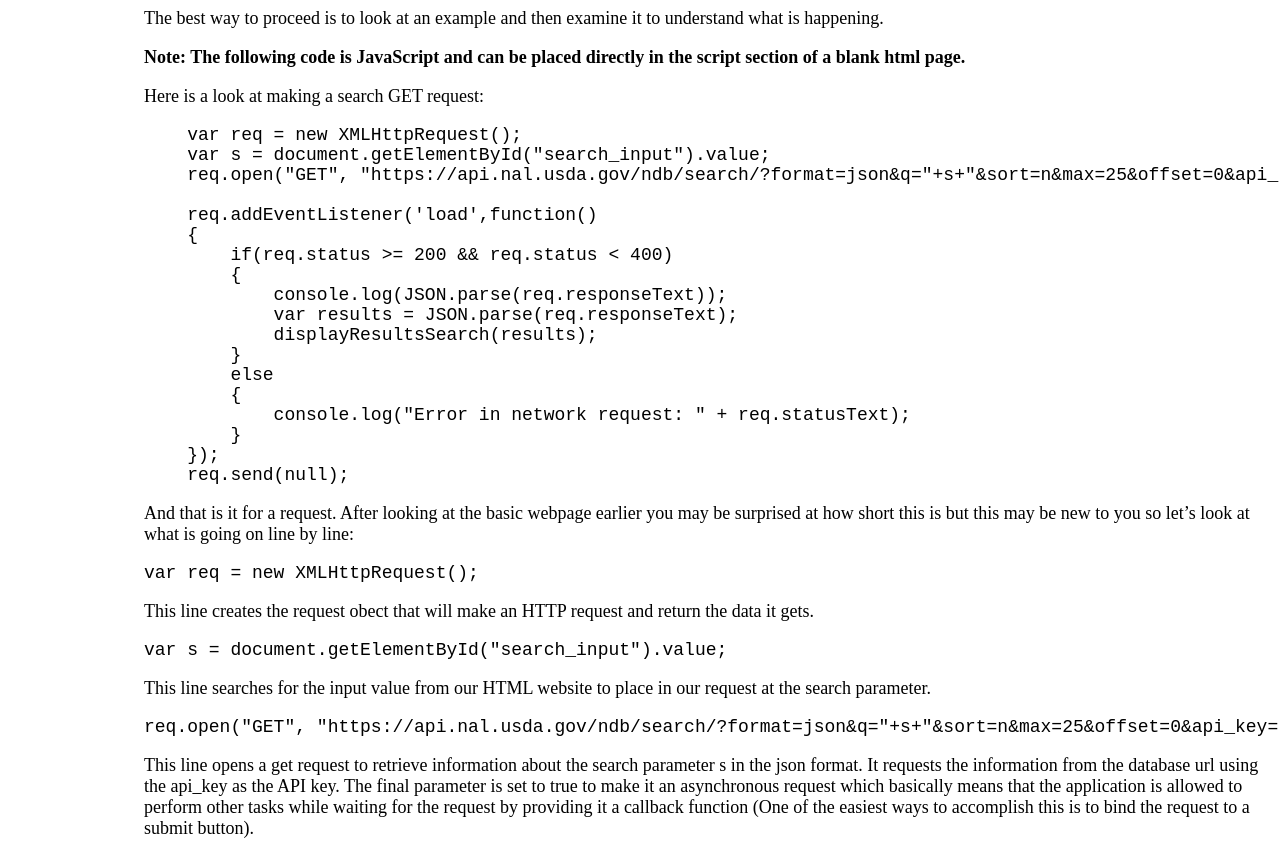
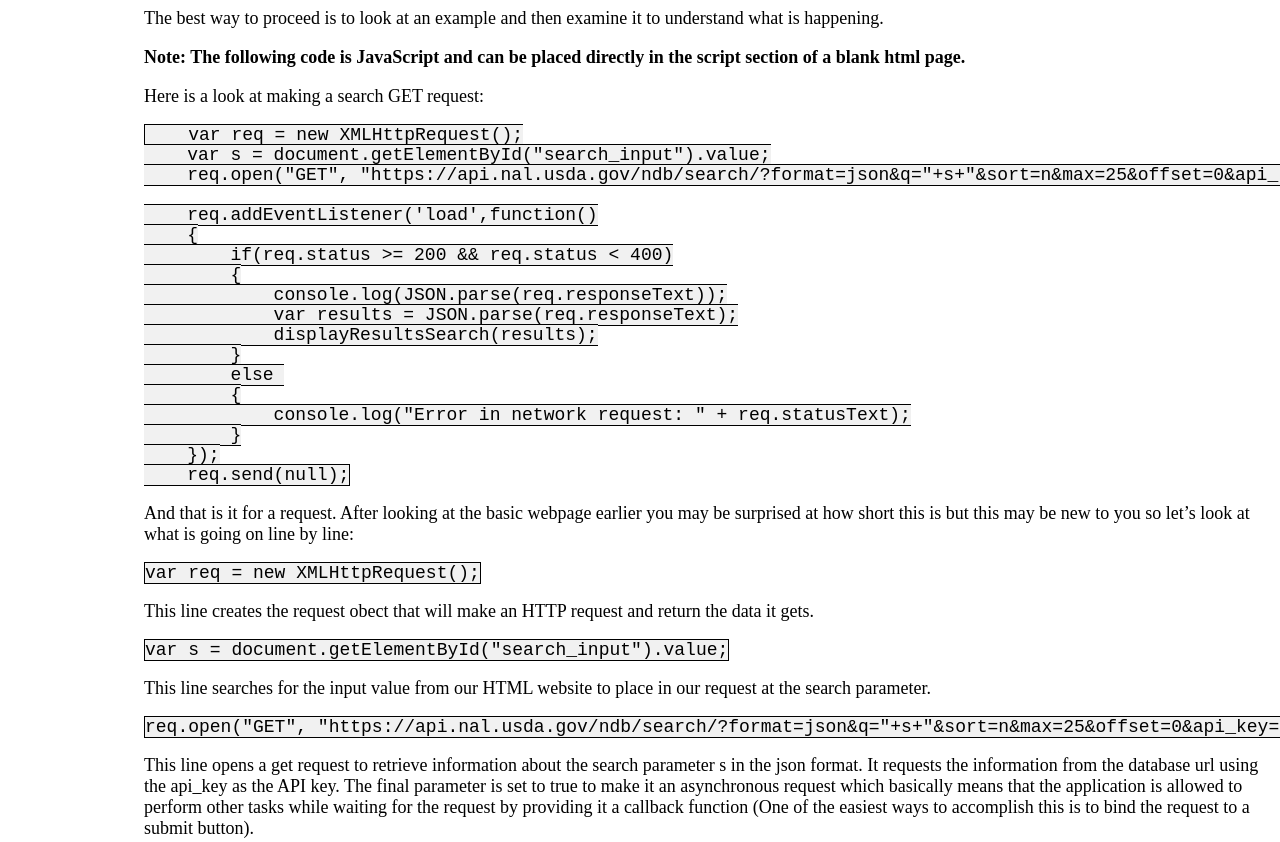
Before and after one commit to ngreenlaw/USDA-How-To, a plain HTML site: page index.html in a window 1280 px wide. Shown: the part 2000-2842 px from the top of the page. Drawn offline with Linux system fonts and the light colour scheme.

Commit message:
Update index.html

```diff
--- a/index.html
+++ b/index.html
@@ -52,6 +52,11 @@ li a.active {
 li a:hover:not(.active) {
     background-color: #641900;
     color: white;
+}
+
+code {
+    background-color: #f1f1f1;
+    border: 1px solid #000000;
 }
 
 </style>
```
